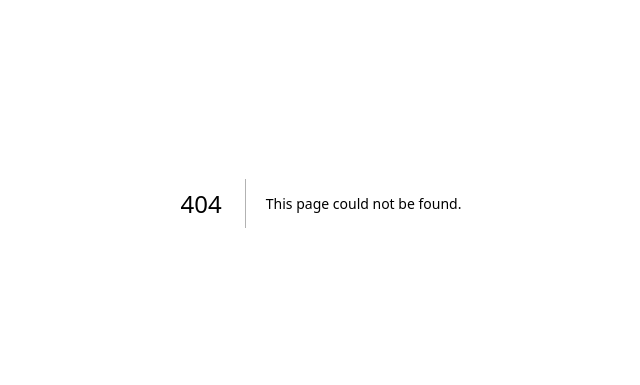
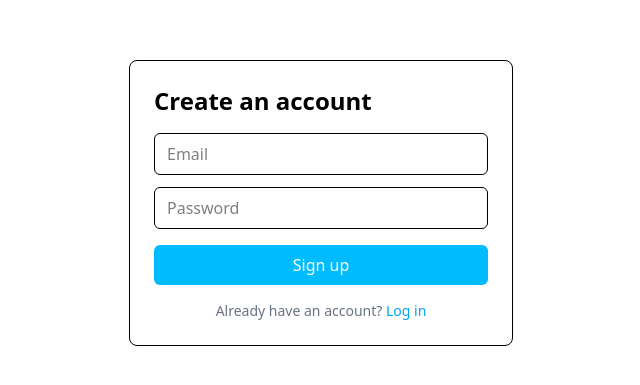
Before and after one commit to Aakashkalla/expense-tracker, a Next.js app: page /signup in a window 1280 px wide. Before the commit this address had no page. Shown: the part 197-582 px from the top of the page, without its empty margins (319-959 px from the left). Built offline with nearby package versions, Linux system fonts and the light colour scheme.

Commit message:
Added Login and Signup Pages

```diff
--- /dev/null
+++ b/app/login/page.tsx
@@ -0,0 +1,32 @@
+export default function Login() {
+    return (
+        <div className="min-h-screen flex items-center justify-center px-6">
+            <div className="w-full max-w-sm border rounded-lg p-6">
+                <h1 className="text-2xl font-semibold mb-4">Welcome Back</h1>
+
+                <input
+                    type="email"
+                    placeholder="Email"
+                    className="w-full border rounded-md px-3 py-2 mb-3"
+                    />
+
+                <input
+                type="password"
+                placeholder="Password"
+                className="w-full border rounded-md px-3 py-2 mb-4"
+                    />
+
+                <button className="w-full bg-sky-400 text-white py-2 rounded-md hover:bg-sky-500">
+                Sign up
+                </button>
+
+                <p className="text-sm text-center text-gray-500 mt-4">
+                Don't have an account?{" "}
+                <a href="/signup" className="text-sky-500">
+                Signup
+                </a>
+                </p>
+            </div>
+        </div>
+  );
+}
--- /dev/null
+++ b/app/signup/page.tsx
@@ -0,0 +1,32 @@
+export default function Signup() {
+    return (
+        <div className="min-h-screen flex items-center justify-center px-6">
+            <div className="w-full max-w-sm border rounded-lg p-6">
+                <h1 className="text-2xl font-semibold mb-4">Create an account</h1>
+
+                <input
+                    type="email"
+                    placeholder="Email"
+                    className="w-full border rounded-md px-3 py-2 mb-3"
+                    />
+
+                <input
+                type="password"
+                placeholder="Password"
+                className="w-full border rounded-md px-3 py-2 mb-4"
+                    />
+
+                <button className="w-full bg-sky-400 text-white py-2 rounded-md hover:bg-sky-500">
+                Sign up
+                </button>
+
+                <p className="text-sm text-center text-gray-500 mt-4">
+                Already have an account?{" "}
+                <a href="/login" className="text-sky-500">
+                Log in
+                </a>
+                </p>
+            </div>
+        </div>
+  );
+}
```
